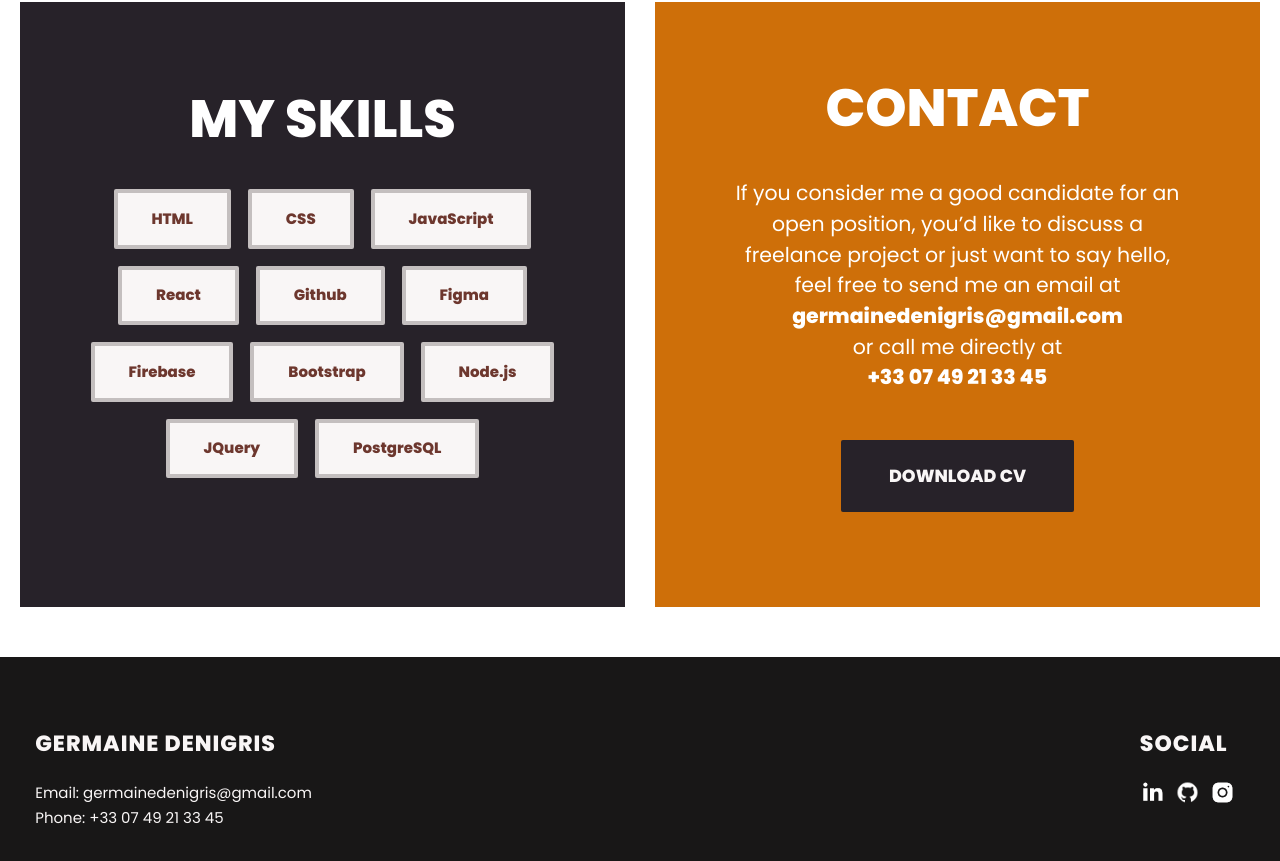
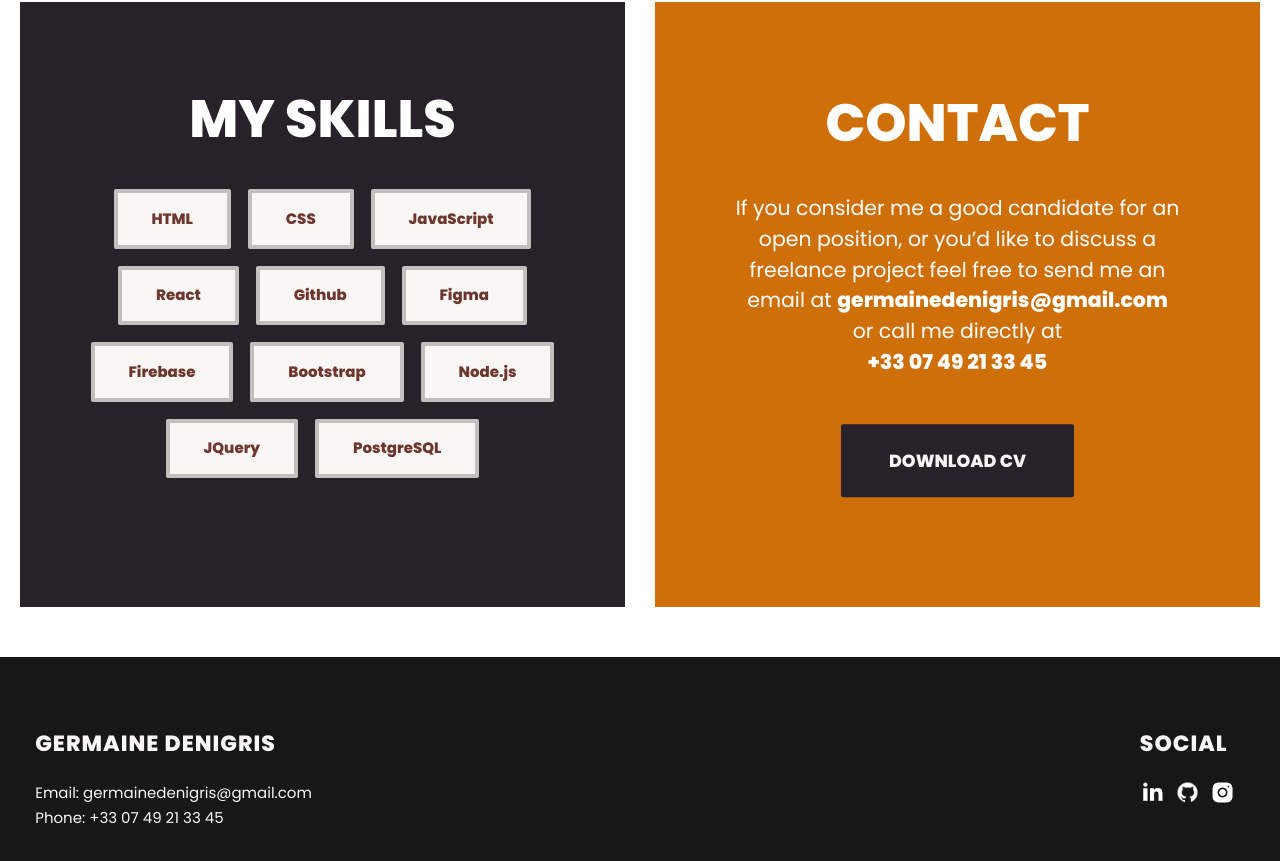
Before and after one commit to GermaineDeNigris/germainedenigris.com, a React (Create React App) app: page / in a window 1280 px wide. Shown: the part 1633-2494 px from the top of the page. Built offline with nearby package versions, Linux system fonts and the light colour scheme.

Commit message:
copy update

```diff
--- a/src/Components/MainGrid.js
+++ b/src/Components/MainGrid.js
@@ -89,8 +89,8 @@ function MainGrid() {
        <div className="grid-item" id="contact">
         <div className="grid-text-content">
           <h2 id="contact-header">Contact</h2>
-          <p id="contact-paragraph">If you consider me a good candidate for an open position, you’d like to discuss a freelance project
-          or just want to say hello, feel free to send me an email at <strong>germainedenigris@gmail.com</strong> <br></br>or call me directly at
+          <p id="contact-paragraph">If you consider me a good candidate for an open position, or you’d like to discuss a freelance project
+          feel free to send me an email at <strong>germainedenigris@gmail.com</strong> <br></br>or call me directly at
           <br></br><strong>+33 07 49 21 33 45</strong>
           </p>
           <a href="https://raw.githubusercontent.com/GermaineDeNigris/CV/main/GermaineDenigrisResume.pdf" download="GermaineDenigrisResume.pdf" className="brick-btn">DOWNLOAD CV</a>
--- a/src/Components/MainSection.js
+++ b/src/Components/MainSection.js
@@ -24,7 +24,7 @@ function MainSection() {
       <div>
         <br /><br /><br />
         <p id="unique-p">
-          I am a passionate frontend developer based in Paris, France. My specialities are <strong>React JS</strong> and <strong>CSS</strong>, and I love building apps that are beautiful and delightful to use.
+          I am a American frontend developer based in Paris, France. My specialities are <strong>React JS</strong> and <strong>CSS</strong>, and I love building apps that are beautiful and delightful to use.
         </p>
         <h1 id="unique-header">{splitText(word)}</h1>
       </div>
```
